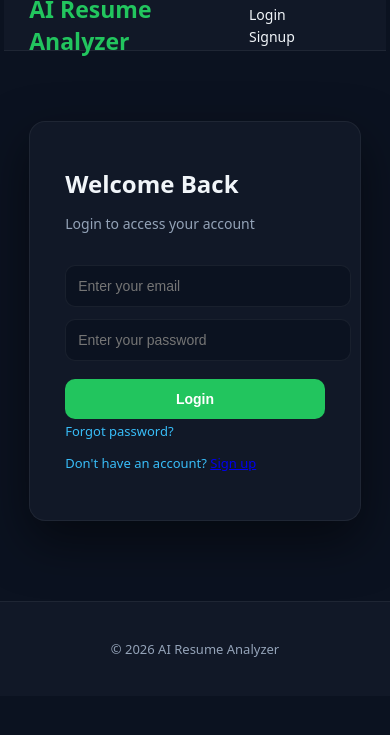
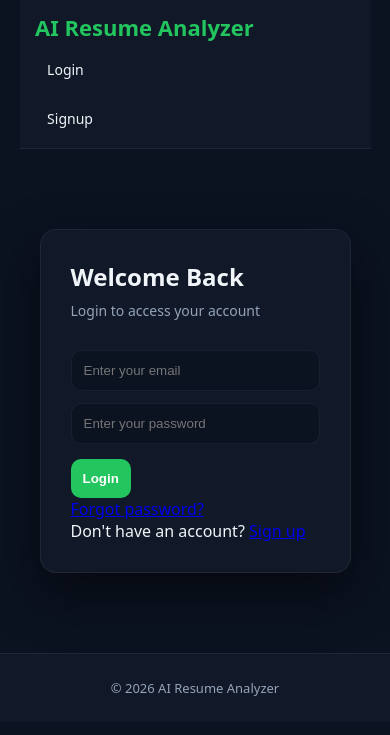
Before and after one commit to ShafiyaAnjum12/ai-resume-analyzer, a Flask app: page /login in a window 390 px wide. Shown: the top 735 px of the page. Run offline with Flask 3, Linux system fonts and the light colour scheme; parts of the project's set-up code (start-up, migrations or seed data) failed here and were passed over.

Commit message:
Update style.css

```diff
--- a/static/style.css
+++ b/static/style.css
@@ -1,49 +1,101 @@
 :root {
-    --bg: #0B1220;           /* Deep Dark Navy */
-    --surface: #111827;     /* Rich Dark Slate */
-    --primary: #22C55E;     /* Fresh Green */
-    --accent: #38BDF8;      /* Bright Sky Blue */
-    --text: #F1F5F9;        /* Soft White */
+    --bg: #0B1220;
+    --surface: #111827;
+    --primary: #22C55E;
+    --accent: #38BDF8;
+    --text: #F1F5F9;
     --muted: #94A3B8;
     --border: rgba(255,255,255,0.06);
 }
 
 /* ================= GLOBAL ================= */
+* {
+    margin: 0;
+    padding: 0;
+    box-sizing: border-box;
+}
+
 body {
-    margin: 0;
     font-family: system-ui, -apple-system, Segoe UI, Roboto, sans-serif;
     background: var(--bg);
     color: var(--text);
 }
 
+/* ================= LAYOUT ================= */
+.container {
+    width: 90%;
+    max-width: 1100px;
+    margin: auto;
+}
+
+/* ================= HEADER (FIXED) ================= */
+header {
+    background: var(--surface);
+    padding: 12px 5%;
+    display: flex;
+    justify-content: space-between;   /* LEFT + RIGHT split */
+    align-items: center;
+    border-bottom: 1px solid var(--border);
+    position: sticky;
+    top: 0;
+    z-index: 1000;
+}
+
+/* Logo LEFT */
+.logo {
+    font-size: 22px;
+    font-weight: 700;
+    color: var(--primary);
+}
+
+/* Nav RIGHT */
+nav {
+    display: flex;
+    gap: 14px;
+    align-items: center;
+}
+
+nav a {
+    color: var(--text);
+    text-decoration: none;
+    font-size: 14px;
+    padding: 8px 12px;
+    border-radius: 8px;
+    transition: 0.2s;
+}
+
+nav a:hover {
+    color: var(--accent);
+    background: rgba(56,189,248,0.08);
+}
 
 /* ================= AUTH ================= */
 .auth-container {
     display: flex;
     justify-content: center;
     align-items: center;
-    margin-top: 70px;
+    margin-top: 60px;
+    padding: 20px;
 }
 
 .auth-card {
-    width: 400px;
+    width: 100%;
+    max-width: 420px;
     background: var(--surface);
-    padding: 35px;
+    padding: 30px;
     border-radius: 16px;
     box-shadow: 0 20px 50px rgba(0,0,0,0.5);
     border: 1px solid var(--border);
 }
 
 .auth-card h2 {
-    margin-top: 10px;
-    margin-bottom: 6px;
-    color: var(--text);
+    margin-bottom: 8px;
 }
 
 .sub-text {
     color: var(--muted);
     font-size: 14px;
-    margin-bottom: 20px;
+    margin-bottom: 18px;
 }
 
 .auth-card input {
@@ -54,99 +106,44 @@ body {
     border: 1px solid var(--border);
     background: #0B1220;
     color: var(--text);
-    font-size: 14px;
-    transition: 0.2s;
 }
 
 .auth-card input:focus {
     border-color: var(--accent);
     outline: none;
-    box-shadow: 0 0 0 3px rgba(96,165,250,0.15);
+    box-shadow: 0 0 0 3px rgba(56,189,248,0.15);
 }
 
-.auth-card button {
+/* ================= INPUT GLOBAL ================= */
+textarea,
+input[type="text"],
+input[type="file"],
+input[name="role"] {
     width: 100%;
-    margin-top: 18px;
+    padding: 12px;
+    margin-top: 10px;
+    border-radius: 10px;
+    border: 1px solid var(--border);
+    background: #0B1220;
+    color: var(--text);
+}
+
+/* ================= BUTTON ================= */
+button {
+    margin-top: 15px;
     padding: 12px;
     background: var(--primary);
     color: white;
     border: none;
     border-radius: 10px;
+    cursor: pointer;
     font-weight: 600;
-    cursor: pointer;
     transition: 0.2s;
 }
 
-.auth-card button:hover {
-    background: #0d8f6e;
+button:hover {
+    background: #16a34a;
     transform: translateY(-1px);
-}
-
-.auth-links a,
-.switch-auth {
-    font-size: 13px;
-    color: var(--accent);
-    text-decoration: none;
-}
-
-.auth-links a:hover,
-.switch-auth:hover {
-    text-decoration: underline;
-}
-
-/* ================= LAYOUT ================= */
-.container {
-    width: 85%;
-    max-width: 1000px;
-    margin: auto;
-}
-
-/* ================= HEADER ================= */
-header {
-    background: var(--surface);
-    padding: 0 25px;
-    height: 50px;              /* IMPORTANT for vertical centering */
-    display: flex;
-    justify-content: flex-end; /* right side */
-    align-items: center;       /* vertical middle */
-    border-bottom: 1px solid var(--border);
-}
-
-header h1 {
-    font-size: 22px;
-    font-weight: 600;
-    color: var(--text);
-    margin: 0;
-}
-
-nav {
-    float: right;
-}
-
-nav a {
-    color: var(--text);
-    margin-left: 18px;
-    text-decoration: none;
-    font-size: 14px;
-    padding: 8px 12px;
-    border-radius: 8px;
-    transition: 0.2s;
-}
-
-nav a:hover {
-    color: var(--accent);
-}
-
-.logo {
-    font-size: 23px;
-    font-weight: 700;
-    color: #22C55E
-}
-
-
-/* ================= MAIN ================= */
-main {
-    margin-top: 40px;
 }
 
 /* ================= CARDS ================= */
@@ -155,94 +152,68 @@ main {
     padding: 25px;
     border-radius: 14px;
     margin-bottom: 25px;
-    box-shadow: 0 15px 35px rgba(0,0,0,0.4);
     border: 1px solid var(--border);
-    transition: 0.2s ease;
+    transition: 0.2s;
 }
 
 .card:hover {
     transform: translateY(-3px);
-    border-color: rgba(96,165,250,0.2);
+    border-color: rgba(56,189,248,0.2);
 }
 
-/* ================= HEADINGS ================= */
+/* ================= TEXT ================= */
 h2 {
-    margin-bottom: 20px;
-    color: var(--text);
+    margin-bottom: 16px;
 }
 
 h3 {
-    margin-bottom: 20px;
-    font-size: 18px;
+    margin-bottom: 14px;
     color: var(--accent);
-}
-
-/* ================= INPUTS ================= */
-textarea {
-    width: 100%;
-    min-height: 140px;
-    padding: 12px;
-    border-radius: 10px;
-    border: 1px solid var(--border);
-    margin-top: 10px;
-    font-size: 14px;
-    background: #0B1220;
-    color: var(--text);
-}
-
-textarea:focus {
-    border-color: var(--accent);
-    outline: none;
-}
-
-input[type="file"],
-input[type="text"],
-input[name="role"] {
-    width: 100%;
-    margin-top: 10px;
-    padding: 12px;
-    border-radius: 10px;
-    border: 1px solid var(--border);
-    background: #0B1220;
-    color: var(--text);
-}
-
-/* ================= BUTTONS ================= */
-button {
-    margin-top: 15px;
-    padding: 12px;
-    background: var(--primary);
-    color: white;
-    border: none;
-    border-radius: 10px;
-    cursor: pointer;
-    font-size: 14px;
-    font-weight: 600;
-    transition: 0.2s;
-}
-
-button:hover {
-    background: #0d8f6e;
-    transform: translateY(-1px);
-}
-
-/* ================= LIST ================= */
-ul {
-    padding-left: 18px;
-}
-
-li {
-    margin-bottom: 6px;
-    color: var(--text);
 }
 
 /* ================= FOOTER ================= */
 footer {
-    margin-top: 80px;
-    padding: 25px 20px;
+    margin-top: 60px;
+    padding: 25px;
     text-align: center;
     background: var(--surface);
     border-top: 1px solid var(--border);
+    color: var(--muted);
     font-size: 13px;
-    color: var(--muted);
 }
+
+/* ================= RESPONSIVE ================= */
+
+/* Tablets */
+@media (max-width: 1024px) {
+    header {
+        padding: 12px 4%;
+    }
+}
+
+/* Mobile */
+@media (max-width: 768px) {
+    header {
+        flex-direction: column;
+        align-items: flex-start;
+        gap: 10px;
+    }
+
+    nav {
+        flex-wrap: wrap;
+        width: 100%;
+        justify-content: flex-start;
+    }
+}
+
+/* Small Mobile */
+@media (max-width: 480px) {
+    nav {
+        flex-direction: column;
+        align-items: flex-start;
+    }
+
+    nav a {
+        width: 100%;
+    }
+}
```
